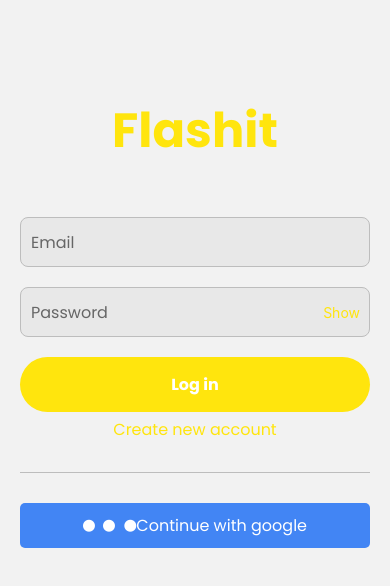
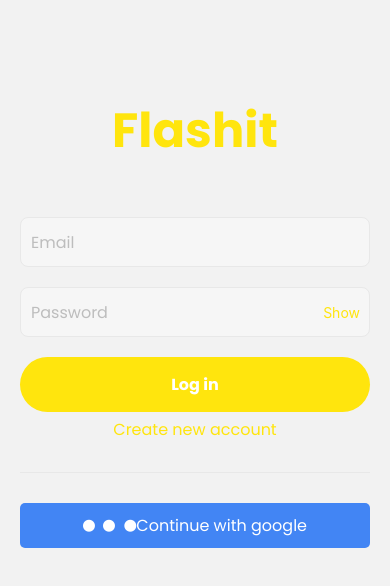
Before and after one commit to yovel-halabia/flashit, a React Native app: screen /Login in a window 390 px wide. Shown: the top 586 px of the page. Built offline with nearby package versions, Linux system fonts and the light colour scheme.

Commit message:
change constants colors

```diff
--- a/styles.js
+++ b/styles.js
@@ -4,9 +4,9 @@ import Constants from "expo-constants";
 export const YELLOW = "#FFE50D";
 export const BOLDYELLOW = "#FFD600";
 export const LIGHTYELLOW = "#FFFD86";
-export const GRAY = "#BDBDBD";
-export const BOLDGRAY = "#666666";
-export const LIGHTGRAY = "#E8E8E8";
+export const GRAY = "#E8E8E8";
+export const BOLDGRAY = "#BDBDBD";
+export const LIGHTGRAY = "#F6F6F6";
 
 export const components = StyleSheet.create({
 	screen: {
```
